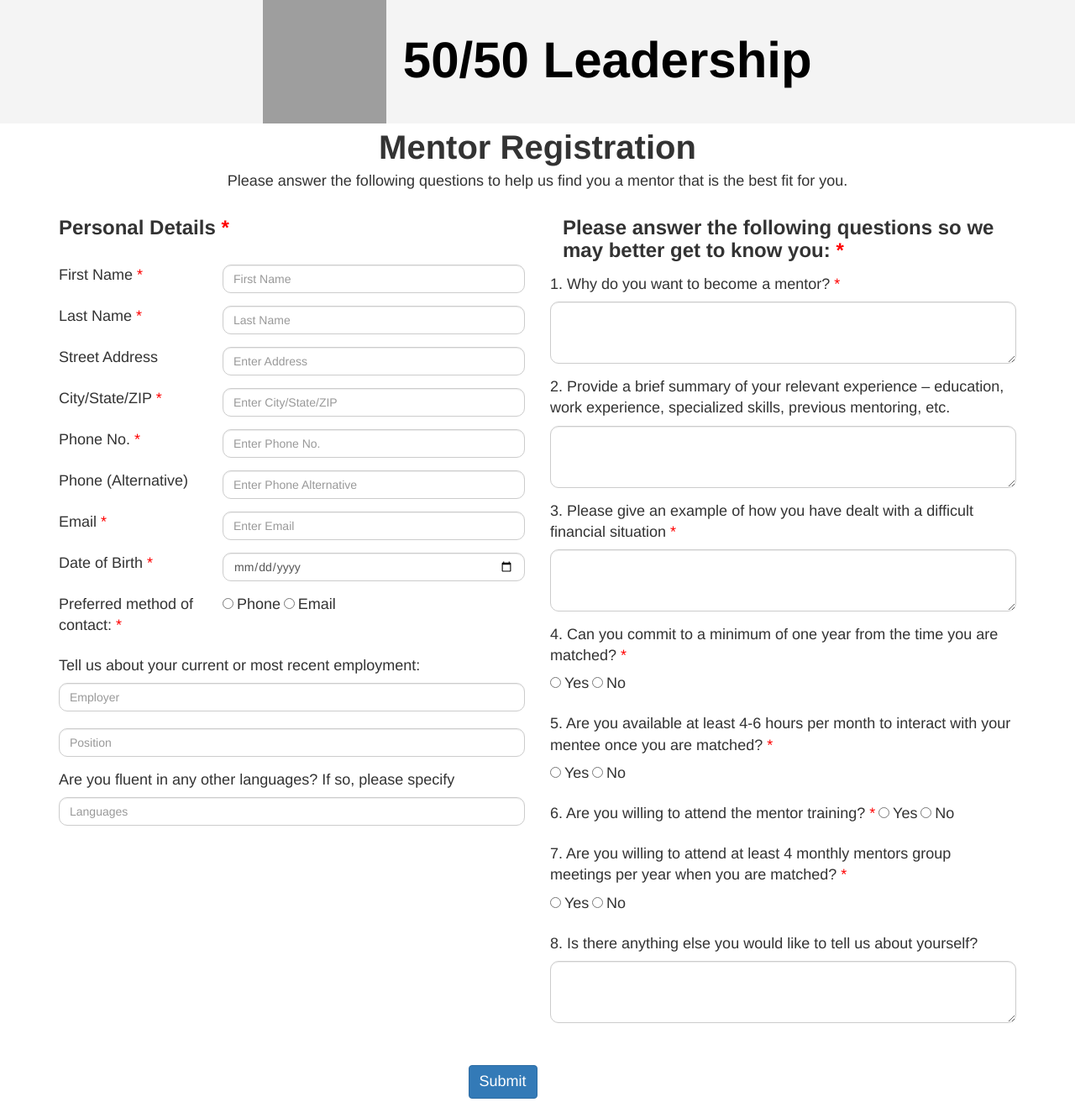
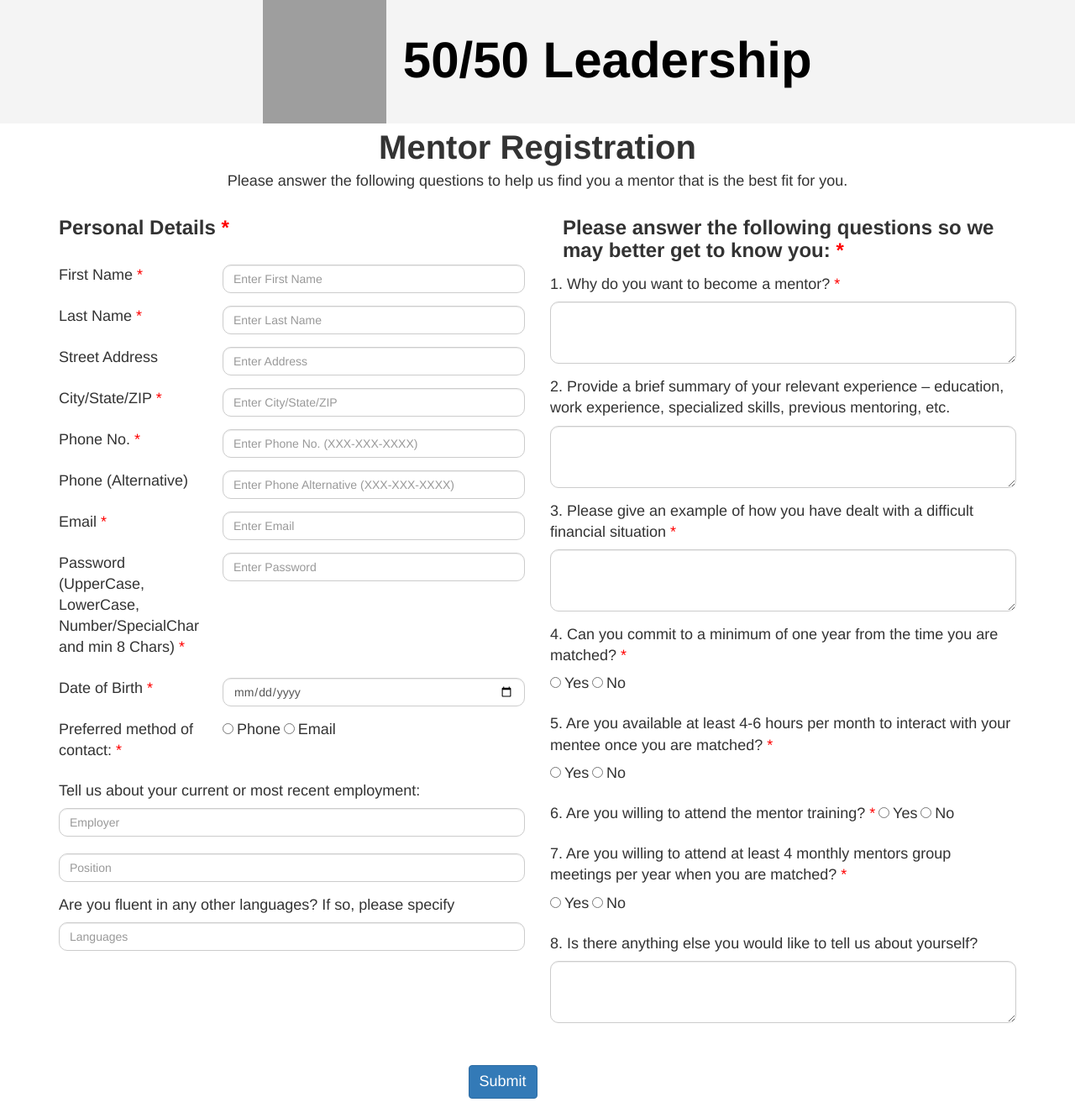
Before and after one commit to poptanimukesh/mentorprogram, a Django app: page /registration/mentor/ in a window 1280 px wide. Shown: the whole page at 84% size. Run offline with Django 3.2, Linux system fonts and the light colour scheme; some libraries are stand-ins or nearby versions; grey boxes are pictures that could not be loaded.

Commit message:
Update mentor_registration.html
MENPS-149 - Validate Mentor Registration

```diff
--- a/registration/templates/mentor_registration.html
+++ b/registration/templates/mentor_registration.html
@@ -70,7 +70,7 @@
                                 <label for="firstname" class="lead">First Name <span class = "required_field">*</span></label>
                             </div>
                             <div class = "col-sm-8">
-                                <input type="text" class="form-control form-rounded" id="firstname" name = "firstname" placeholder="First Name">
+                                <input type="text" class="form-control form-rounded" id="firstname" name = "firstname" placeholder="Enter First Name" required>
                             </div>
                         </div>
 
@@ -79,7 +79,7 @@
                                 <label for="lastname" class="lead">Last Name <span class = "required_field">*</span></label>
                             </div>
                             <div class = "col-sm-8">
-                                <input type="text" class="form-control form-rounded" id="lastname" name = "lastname" placeholder="Last Name">
+                                <input type="text" class="form-control form-rounded" id="lastname" name = "lastname" placeholder="Enter Last Name" required>
                             </div>
                         </div>
 
@@ -97,7 +97,7 @@
                                 <label for="city_state_zip" class="lead">City/State/ZIP <span class = "required_field">*</span></label>
                             </div>
                             <div class = "col-sm-8">
-                                <input type="text" class="form-control form-rounded" id="city_state_zip" name = "city_state_zip" placeholder="Enter City/State/ZIP">
+                                <input type="text" class="form-control form-rounded" id="city_state_zip" name = "city_state_zip" placeholder="Enter City/State/ZIP" required>
                             </div>
                         </div>
 
@@ -106,7 +106,7 @@
                                 <label for="phone" class="lead">Phone No. <span class = "required_field">*</span></label>
                             </div>
                             <div class = "col-sm-8">
-                                <input type="text" class="form-control form-rounded" id="phone" name = "phone" placeholder="Enter Phone No.">
+                                <input type="tel" class="form-control form-rounded" id="phone" name = "phone" placeholder="Enter Phone No. (XXX-XXX-XXXX)" pattern="[0-9]{3}-[0-9]{3}-[0-9]{4}" required>
                             </div>
                         </div>
 
@@ -115,7 +115,7 @@
                                 <label for="phone_alter" class="lead">Phone (Alternative)</label>
                             </div>
                             <div class = "col-sm-8">
-                                <input type="text" class="form-control form-rounded" id="phone_alter" name = "phone_alter" placeholder="Enter Phone Alternative">
+                                <input type="tel" class="form-control form-rounded" id="phone_alter" name = "phone_alter" placeholder="Enter Phone Alternative (XXX-XXX-XXXX)" pattern="[0-9]{3}-[0-9]{3}-[0-9]{4}">
                             </div>
                         </div>
 
@@ -130,7 +130,18 @@
 
                         <div class = "row">
                             <div class = "col-sm-4">
-                                <label for="email" class="lead">Date of Birth <span class = "required_field">*</span></label>
+                                <label for="password" class="lead">Password (UpperCase, LowerCase, Number/SpecialChar and min 8 Chars) <span class = "required_field">*</span></label>
+                            </div>
+                            <div class = "col-sm-8">
+                                <input type="password" class="form-control form-rounded" id="password" name = "password" placeholder="Enter Password" minlength="8" pattern="(?=^.{8,}$)((?=.*\d)|(?=.*\W+))(?![.\n])(?=.*[A-Z])(?=.*[a-z]).*$">
+                            </div>
+                        </div>
+
+
+
+                        <div class = "row">
+                            <div class = "col-sm-4">
+                                <label for="date_of_birth" class="lead">Date of Birth <span class = "required_field">*</span></label>
                             </div>
                             <div class = "col-sm-8">
                                 <input class="form-control form-rounded" type="date" id="date_of_birth" name = "date_of_birth" placeholder="dd.mm.yyyy">
@@ -142,7 +153,7 @@
                                 <label for="details_4" class="lead">Preferred method of contact: <span class = "required_field">*</span></label>
                             </div>
                             <div class = "col-sm-8">
-                                <input class="form-check-input" type="radio" name="pref_contact" id="pref_contact" name = "pref_contact" value="phone">
+                                <input class="form-check-input" type="radio" name="pref_contact" id="pref_contact" name = "pref_contact" value="phone" required>
                                 <label class="form-check-label lead" for="pref_contact">
                                     Phone
                                 </label>
@@ -180,7 +191,7 @@
                         <div class = "row">
                             <div class = "col-sm-12">
                                 <label for="details_1" class="lead">1. Why do you want to become a mentor? <span class = "required_field">*</span></label>
-                                <textarea class="form-control form-rounded" id="details_1" name = "details_1" rows="3"></textarea>
+                                <textarea class="form-control form-rounded" id="details_1" name = "details_1" rows="3" required></textarea>
                             </div>
                         </div>
 
@@ -194,14 +205,14 @@
                         <div class = "row">
                             <div class = "col-sm-12">
                                 <label for="details_3" class="lead">3. Please give an example of how you have dealt with a difficult financial situation <span class = "required_field">*</span></label>
-                                <textarea class="form-control form-rounded" id="details_3" name = "details_3" rows="3"></textarea>
+                                <textarea class="form-control form-rounded" id="details_3" name = "details_3" rows="3" required></textarea>
                             </div>
                         </div>
 
                         <div class = "row">
                             <div class = "col-sm-12">
                                 <label for="details_4" class="lead">4. Can you commit to a minimum of one year from the time you are matched? <span class = "required_field">*</span></label>
-                                <input class="form-check-input" type="radio" name="details_4" id="details_4" name = "details_4" value="Yes">
+                                <input class="form-check-input" type="radio" name="details_4" id="details_4" name = "details_4" value="Yes" required>
                                 <label class="form-check-label lead" for="details_4">
                                     Yes
                                 </label>
@@ -215,7 +226,7 @@
                         <div class = "row">
                             <div class = "col-sm-12">
                                 <label for="details_5" class="lead">5. Are you available at least 4-6 hours per month to interact with your mentee once you are matched? <span class = "required_field">*</span></label>
-                                <input class="form-check-input" type="radio" name="details_5" id="details_5" name = "details_5" value="Yes">
+                                <input class="form-check-input" type="radio" name="details_5" id="details_5" name = "details_5" value="Yes" required>
                                 <label class="form-check-label lead" for="details_5">
                                     Yes
                                 </label>
@@ -229,7 +240,7 @@
                         <div class = "row">
                             <div class = "col-sm-12">
                                 <label for="details_6" class="lead">6. Are you willing to attend the mentor training? <span class = "required_field">*</span></label>
-                                <input class="form-check-input" type="radio" name="details_6" id="details_6" name = "details_6" value="Yes">
+                                <input class="form-check-input" type="radio" name="details_6" id="details_6" name = "details_6" value="Yes" required>
                                 <label class="form-check-label lead" for="details_6">
                                     Yes
                                 </label>
@@ -243,7 +254,7 @@
                         <div class = "row">
                             <div class = "col-sm-12">
                                 <label for="details_7" class="lead">7. Are you willing to attend at least 4 monthly mentors group meetings per year when you are matched? <span class = "required_field">*</span></label><br>
-                                <input class="form-check-input" type="radio" name="details_7" id="details_7" name = "details_7" value="Yes">
+                                <input class="form-check-input" type="radio" name="details_7" id="details_7" name = "details_7" value="Yes" required>
                                 <label class="form-check-label lead" for="details_7">
                                     Yes
                                 </label>
@@ -264,7 +275,6 @@
                 </div>
 
 
-
                 <br>
                 <div class = "row">
                     <div class = "col-sm-5"></div>
```
